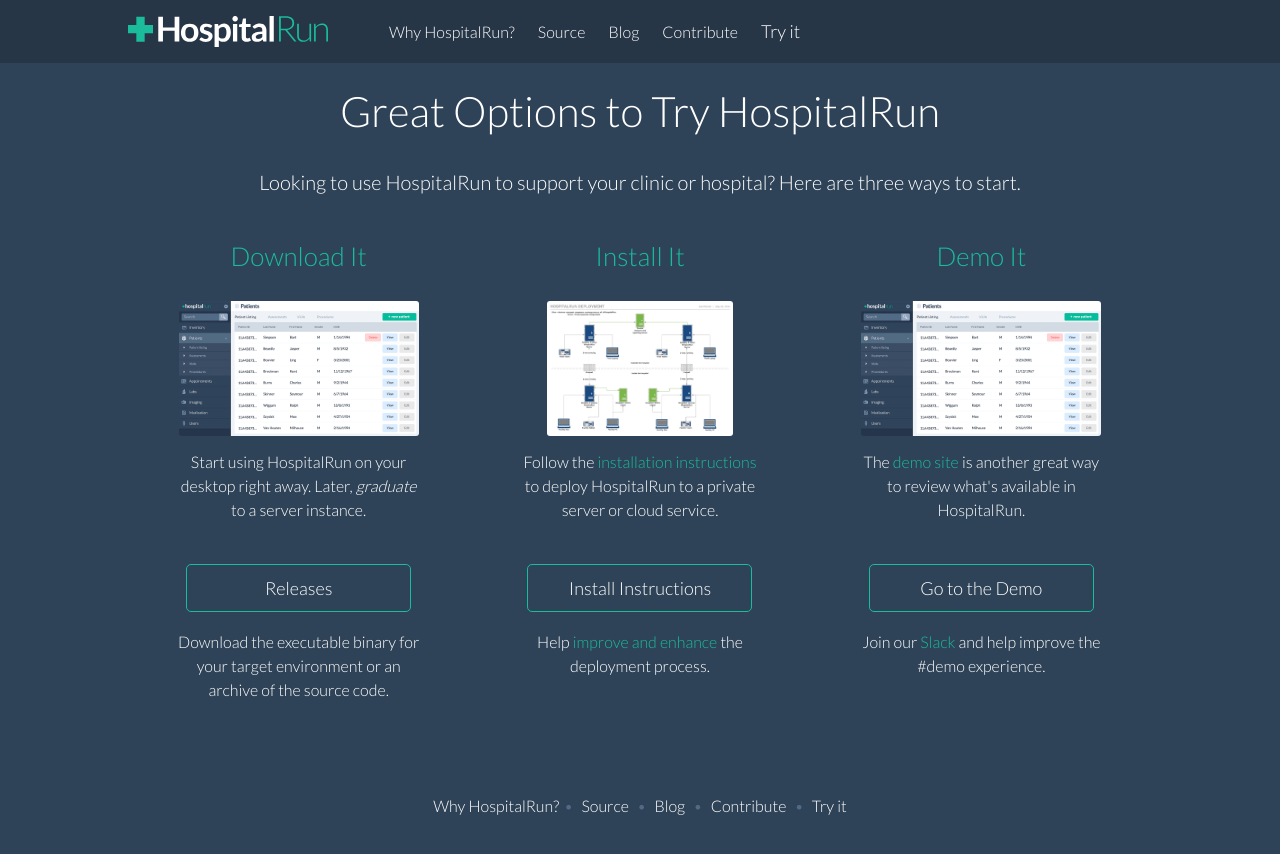
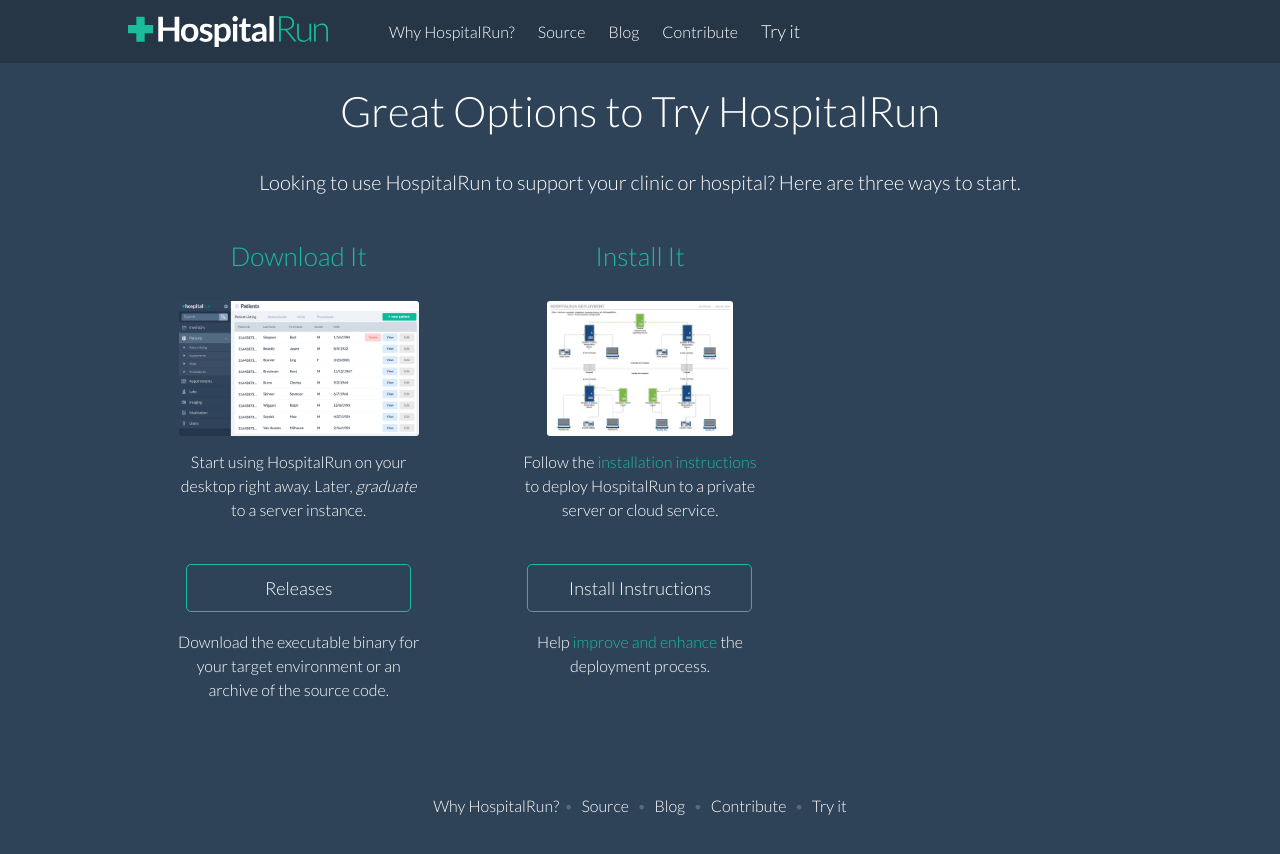
Before and after one commit to HospitalRun/hospitalrun.io, a Jekyll site: the page built from tryit/index.md, in a window 1280 px wide. Shown: the top 854 px of the page. Built offline with Jekyll 4.4.1, drawn with Linux system fonts in a browser that asks for light colours.

Commit message:
comment out the demo

```diff
--- a/tryit/index.md
+++ b/tryit/index.md
@@ -30,7 +30,7 @@ layout: default
       <p>Help <a href="https://github.com/HospitalRun/hospitalrun-server" target="_blank">improve and enhance</a> the deployment process.</p>
     </div>
 
-    <div class="col-4">
+    <!--<div class="col-4">
       <h2 class="feature-heading">Demo It</h2>
       <div class="screenshot">
         <img src="/img/screenshot-mock-sm.jpg" alt="HospitalRun user interface screenshot" class="screenshot-img" width="240" border="0">
@@ -38,6 +38,6 @@ layout: default
       <p>The <a href="/demo">demo site</a> is another great way to review what's available in HospitalRun.</p>
       <a href="/demo" class="cta secondary">Go to the Demo</a>
       <p>Join our <a href="https://hospitalrun-slackin.herokuapp.com" target="_blank">Slack</a> and help improve the #demo experience.</p>
-    </div>
+    </div>-->
   </div>
 </div>
```
